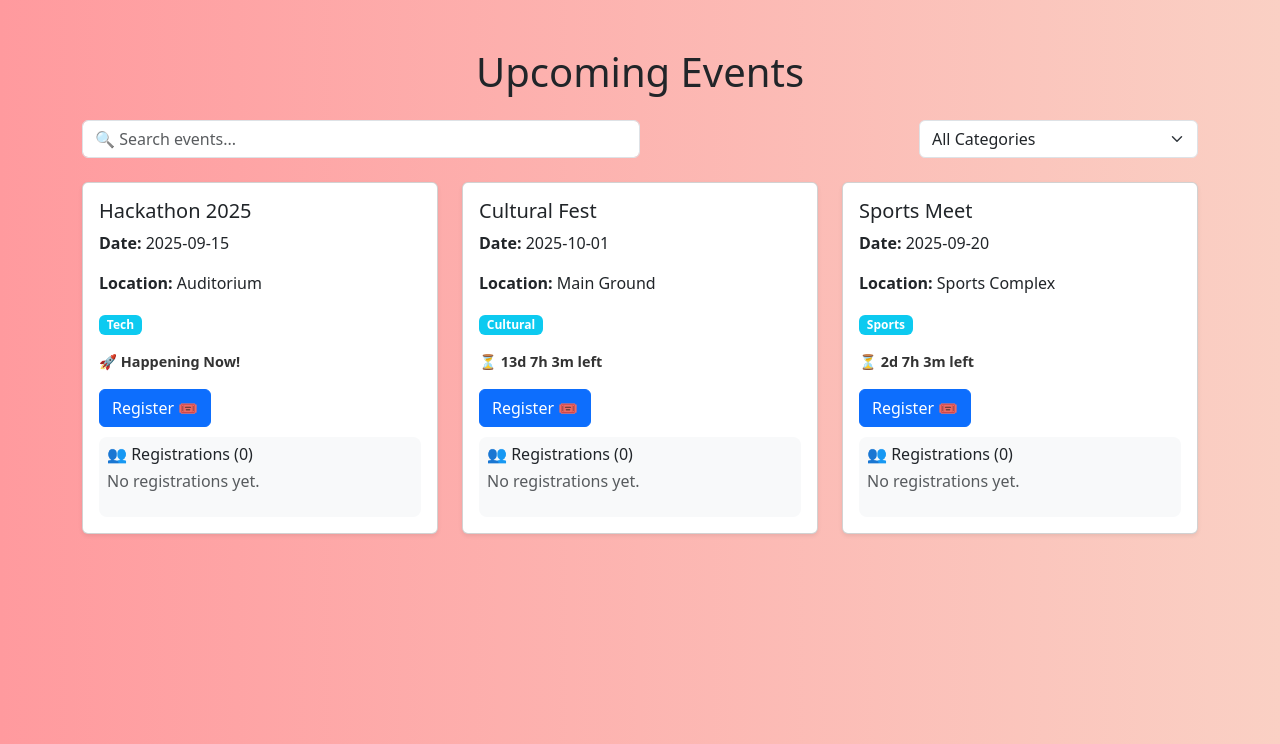
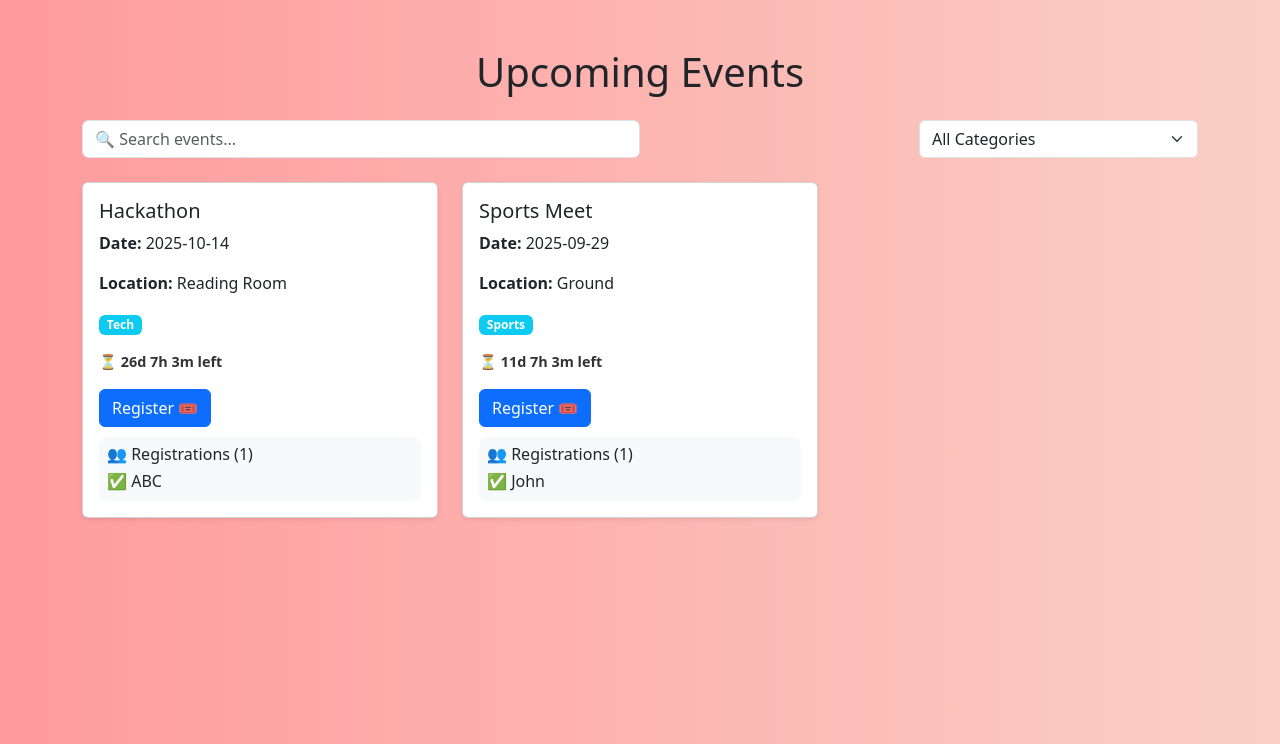
Before and after one commit to code1v/event_manager, a Flask app: page / in a window 1280 px wide. Shown: the part 56-800 px from the top of the page. Run offline with Flask 3, Linux system fonts and the light colour scheme.

Commit message:
Updated Project

```diff
--- a/app.py
+++ b/app.py
@@ -1,28 +1,33 @@
+import json
 from flask import Flask, render_template, request, redirect, url_for
 
 app = Flask(__name__)
 
-# Temporary event storage
-events = [
-    {"id": 1, "title": "Hackathon 2025", "date": "2025-09-15", "location": "Auditorium", "category": "Tech"},
-    {"id": 2, "title": "Cultural Fest", "date": "2025-10-01", "location": "Main Ground", "category": "Cultural"},
-    {"id": 3, "title": "Sports Meet", "date": "2025-09-20", "location": "Sports Complex", "category": "Sports"},
-]
+DATA_FILE = 'data.json'
 
-# Store registrations like: { event_id: [names] }
-registrations = {1: [], 2: [], 3: []}
+# Load data from JSON file
+def load_data():
+    try:
+        with open(DATA_FILE, 'r') as f:
+            return json.load(f)
+    except FileNotFoundError:
+        return {"events": [], "registrations": {}}
 
+# Save data to JSON file
+def save_data(data):
+    with open(DATA_FILE, 'w') as f:
+        json.dump(data, f, indent=4)
 
 @app.route("/")
 def home():
-    # Pass both events and their registrations to template
-    return render_template("index.html", events=events, registrations=registrations)
-
+    data = load_data()
+    return render_template("index.html", events=data["events"], registrations=data["registrations"])
 
 @app.route("/add", methods=["GET", "POST"])
 def add_event():
     if request.method == "POST":
-        new_id = len(events) + 1
+        data = load_data()
+        new_id = len(data["events"]) + 1
         new_event = {
             "id": new_id,
             "title": request.form["title"],
@@ -30,26 +35,32 @@ def add_event():
             "location": request.form["location"],
             "category": request.form["category"]
         }
-        events.append(new_event)
-        registrations[new_id] = []  # also add new key in registrations
+        data["events"].append(new_event)
+        data["registrations"][str(new_id)] = []
+        save_data(data)
         return redirect(url_for("home"))
     return render_template("add.html")
 
-
 @app.route("/register/<int:event_id>", methods=["GET", "POST"])
 def register(event_id):
-    event = next((e for e in events if e["id"] == event_id), None)
+    data = load_data()
+    event = next((e for e in data["events"] if e["id"] == event_id), None)
+
     if not event:
         return "Event not found", 404
 
     if request.method == "POST":
         user = request.form["name"].strip()
-        if user and user not in registrations[event_id]:
-            registrations[event_id].append(user)  # add student name
+        reg_list = data["registrations"].get(str(event_id), [])
+
+        if user and user not in reg_list:
+            reg_list.append(user)
+            data["registrations"][str(event_id)] = reg_list
+            save_data(data)  # Save changes to file
+
         return redirect(url_for("home"))
 
     return render_template("register.html", event=event)
 
-
 if __name__ == "__main__":
     app.run(debug=True)
--- /dev/null
+++ b/data.json
@@ -0,0 +1,26 @@
+{
+    "events": [
+        {
+            "id": 1,
+            "title": "Hackathon",
+            "date": "2025-10-14",
+            "location": "Reading Room",
+            "category": "Tech"
+        },
+        {
+            "id": 2,
+            "title": "Sports Meet",
+            "date": "2025-09-29",
+            "location": "Ground",
+            "category": "Sports"
+        }
+    ],
+    "registrations": {
+        "1": [
+            "ABC"
+        ],
+        "2": [
+            "John"
+        ]
+    }
+}
--- a/templates/index.html
+++ b/templates/index.html
@@ -1,5 +1,6 @@
 <!DOCTYPE html>
 <html lang="en">
+
 <head>
   <meta charset="UTF-8">
   <title>🎉 Student Events</title>
@@ -9,29 +10,35 @@
       background: linear-gradient(to right, #ff9a9e, #fad0c4);
       min-height: 100vh;
     }
+
     .event-card {
       transition: transform 0.2s, box-shadow 0.2s;
     }
+
     .event-card:hover {
       transform: translateY(-5px);
-      box-shadow: 0 8px 20px rgba(0,0,0,0.2);
+      box-shadow: 0 8px 20px rgba(0, 0, 0, 0.2);
     }
+
     .countdown {
       font-size: 0.9rem;
       font-weight: bold;
       color: #333;
     }
+
     .registrations {
       background: #f8f9fa;
       border-radius: 8px;
       padding: 8px;
       margin-top: 10px;
     }
+
     .registrations h6 {
       margin-bottom: 5px;
     }
   </style>
 </head>
+
 <body>
   <!-- Navbar -->
   <nav class="navbar navbar-dark bg-dark">
@@ -60,24 +67,25 @@
     <div class="row" id="eventGrid">
       {% for event in events %}
       <div class="col-md-4 mb-4 event-item"
-           data-title="{{event.title}}"
-           data-category="{{event.category}}"
-           data-date="{{event.date}}">
+           data-title="{{ event.title }}"
+           data-category="{{ event.category }}"
+           data-date="{{ event.date }}">
         <div class="card event-card shadow-sm">
           <div class="card-body">
             <h5 class="card-title">{{ event.title }}</h5>
             <p><strong>Date:</strong> {{ event.date }}</p>
             <p><strong>Location:</strong> {{ event.location }}</p>
             <p><span class="badge bg-info">{{ event.category }}</span></p>
-            <p class="countdown" id="countdown-{{event.id}}" data-date="{{event.date}}">Loading...</p>
-            <a href="/register/{{event.id}}" class="btn btn-primary">Register 🎟️</a>
+            <p class="countdown" id="countdown-{{ event.id }}" data-date="{{ event.date }}">Loading...</p>
+            <a href="/register/{{ event.id }}" class="btn btn-primary">Register 🎟️</a>
 
             <!-- Registrations Section -->
             <div class="registrations">
-              <h6>👥 Registrations ({{ registrations[event.id]|length }})</h6>
-              {% if registrations[event.id] %}
+              <h6>👥 Registrations ({{ registrations[event.id|string]|length }})</h6>
+
+              {% if registrations[event.id|string] %}
                 <ul class="list-unstyled mb-0">
-                  {% for student in registrations[event.id] %}
+                  {% for student in registrations[event.id|string] %}
                     <li>✅ {{ student }}</li>
                   {% endfor %}
                 </ul>
@@ -85,6 +93,7 @@
                 <p class="text-muted">No registrations yet.</p>
               {% endif %}
             </div>
+
           </div>
         </div>
       </div>
@@ -139,7 +148,9 @@
         }, 1000);
       });
     }
+
     startCountdown();
   </script>
 </body>
+
 </html>
```
